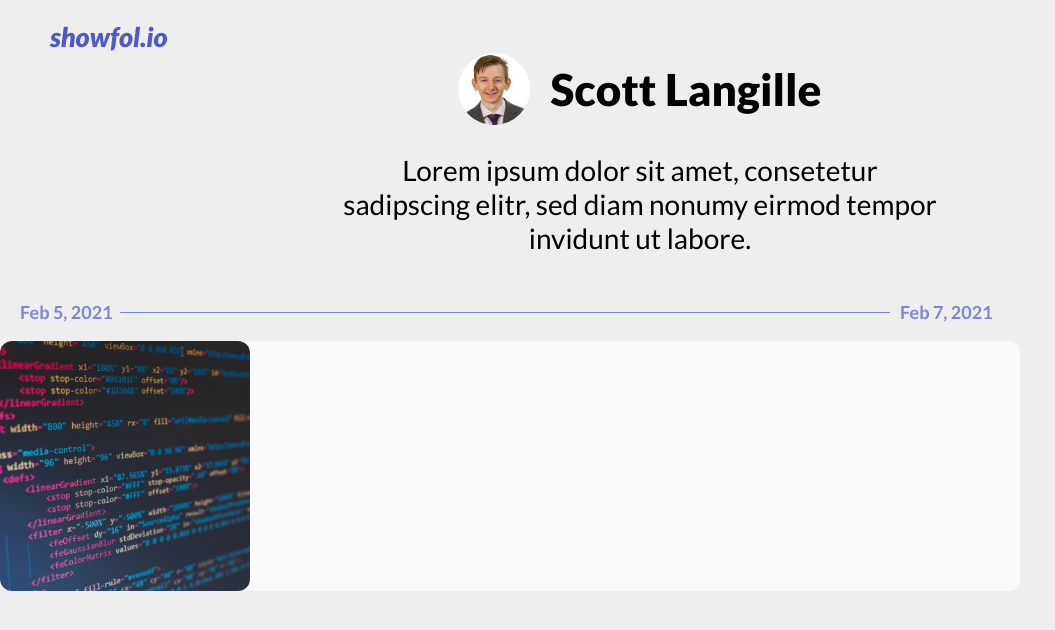
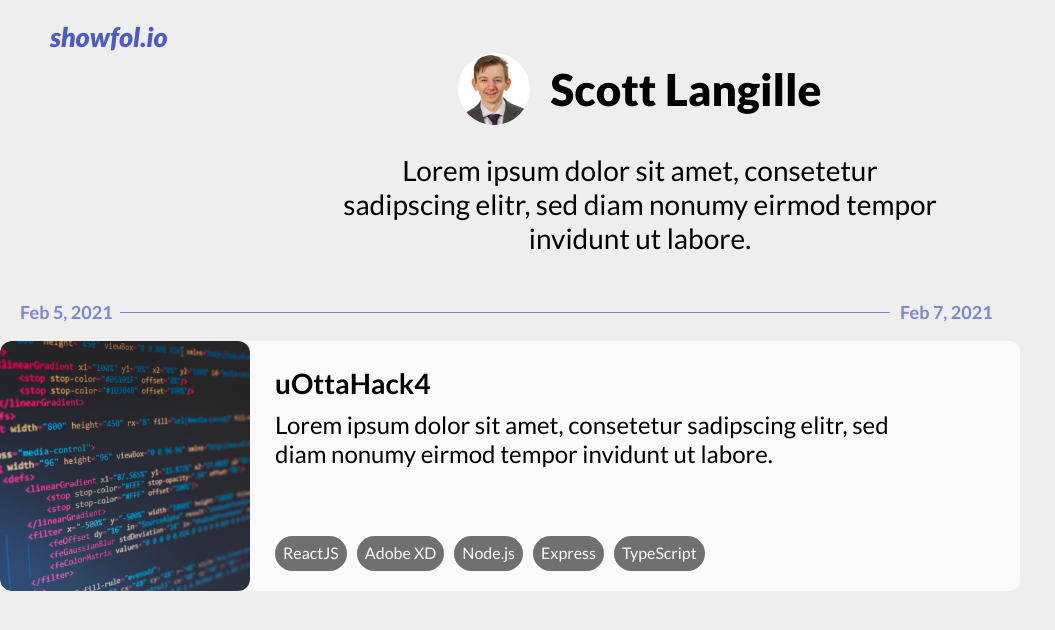
Before and after one commit to eriklangille/uOttaHack4, a React (Create React App) app in the folder showfolio/: page / in a window 1280 px wide. Shown: the top 630 px of the page, without its empty margins (0-1055 px from the left). Built offline with nearby package versions, Linux system fonts and the light colour scheme.

Commit message:
Added Tags

```diff
--- a/showfolio/src/App.tsx
+++ b/showfolio/src/App.tsx
@@ -2,7 +2,7 @@ import React from 'react'
 import './App.scss';
 import Header from './components/Header';
 import Profile from './components/Profile';
-import Project from './components/Project';
+import ProjectCard from './components/ProjectCard';
 
 function App() {
   return (
@@ -13,12 +13,13 @@ function App() {
         Description="Lorem ipsum dolor sit amet, consetetur sadipscing elitr, sed diam nonumy eirmod tempor invidunt ut labore."
         Avatar={process.env.PUBLIC_URL + '/users/scottlangille/avatar.jpg'}
       />
-      <Project
-        Name="uOttaHacks4"
+      <ProjectCard
+        Name="uOttaHack4"
         Image={process.env.PUBLIC_URL + '/users/scottlangille/uOttahacks/image.png'}
         ShortDescription="Lorem ipsum dolor sit amet, consetetur sadipscing elitr, sed diam nonumy eirmod tempor invidunt ut labore."
         StartDate={new Date("2021-02-05 8:00")}
         EndDate={new Date("2021-02-07 8:00")}
+        Tags={["ReactJS", "Adobe XD", "Node.js", "Express", "TypeScript"]}
       />
     </div>
   );
--- a/showfolio/src/components/Project.tsx
+++ /dev/null
@@ -1,39 +0,0 @@
-import React from 'react'
-import style from '../styles/Project.module.scss'
-import DateRange from './DateRange'
-
-type ProjectProps = {
-  Name: string,
-  Image?: string,
-  ShortDescription: string,
-  StartDate: Date,
-  EndDate: Date,
-  Teammates?: Teammate[]
-}
-
-type Teammate = {
-  Name: string,
-  Role: string,
-  Url: string,
-}
-
-const Project = ({Name, Image, ShortDescription, StartDate, EndDate, Teammates}: ProjectProps) => {
-  return (
-    <div className={style.project}>
-      <DateRange
-        StartDate={StartDate}
-        EndDate={EndDate}
-      />
-      <div className={style.body}>
-        <div>
-          <img alt="Project" src={Image} />
-        </div>
-        <div>
-
-        </div>
-      </div>
-    </div>
-  );
-}
-
-export default Project
--- /dev/null
+++ b/showfolio/src/components/ProjectCard.tsx
@@ -0,0 +1,47 @@
+import React from 'react'
+import style from '../styles/ProjectCard.module.scss'
+import DateRange from './DateRange'
+import TagList from './TagList'
+
+type ProjectCardProps = {
+  Name: string,
+  Image?: string,
+  ShortDescription: string,
+  StartDate: Date,
+  EndDate: Date,
+  Tags: string[],
+  Teammates?: Teammate[]
+}
+
+type Teammate = {
+  Name: string,
+  Role: string,
+  Url: string,
+}
+
+const ProjectCard = ({Name, Image, ShortDescription, StartDate, EndDate, Tags, Teammates}: ProjectCardProps) => {
+  return (
+    <div className={style.project}>
+      <DateRange
+        StartDate={StartDate}
+        EndDate={EndDate}
+      />
+      <div className={style.body}>
+        <div>
+          <img alt="Project" src={Image} />
+        </div>
+        <div className={style.information}>
+          <div className={style.textboxes}>
+            <h2 className={style.title}>{Name}</h2>
+            <p className={style.shortdescription}>{ShortDescription}</p>
+          </div>
+          <div>
+            <TagList Tags={Tags} />
+          </div>
+        </div>
+      </div>
+    </div>
+  );
+}
+
+export default ProjectCard
--- /dev/null
+++ b/showfolio/src/components/TagList.tsx
@@ -0,0 +1,14 @@
+import React from 'react';
+import style from '../styles/TagList.module.scss';
+
+type TagsProps = {
+  Tags: string[]
+}
+
+const TagList = ({ Tags }: TagsProps ) => <div className={style.tagGroup}>
+  {Tags.map((tag, index) => <div className={`${style.tag} ${index == Tags.length - 1 ? style.tagLast : style.tagRest}`}>
+    <p className={style.tagText}>{tag}</p>
+  </div>)}
+</div>
+
+export default TagList;
--- a/showfolio/src/styles/Project.module.scss
+++ /dev/null
@@ -1,13 +0,0 @@
-@import './Colors.scss';
-
-
-.project {
-  height: 284px;
-  width: 1020px;
-}
-
-.body {
-  background-color: $white;
-  height: 250px;
-  border-radius: 10px;
-}
--- /dev/null
+++ b/showfolio/src/styles/ProjectCard.module.scss
@@ -0,0 +1,35 @@
+@import './Colors.scss';
+
+
+.project {
+  height: 284px;
+  width: 1020px;
+}
+
+.body {
+  display: flex;
+  flex-flow: row nowrap;
+  background-color: $white;
+  height: 250px;
+  border-radius: 10px;
+  overflow: hidden;
+}
+
+.information {
+  padding: 25px;
+}
+
+.title {
+  font-size: 28px;
+}
+
+.textboxes {
+  margin: 0 100px 0 0;
+  height: 170px;
+  color: $black;
+}
+
+.shortdescription {
+  font-size: 24px;
+  margin: 10px 0 0 0;
+}
--- /dev/null
+++ b/showfolio/src/styles/TagList.module.scss
@@ -0,0 +1,31 @@
+@import './Colors.scss';
+
+.tagGroup {
+  display: flex;
+  flex-flow: row nowrap;
+  overflow: hidden;
+  height: 35px;
+}
+
+.tag {
+  background-color: $grey;
+  border-radius: 20px;
+  padding: 3px 8px;
+}
+
+.tagRest {
+  margin: 0 10px 0 0;
+}
+
+.tagLast {
+  margin: 0;
+}
+
+.tagText {
+  color: $white;
+  margin: 4px 0 0 0;
+}
+
+.TagGroup div {
+  margin: 0 0 0 10px;
+}
```
Also changed, not shown: showfolio/src/components/Categories.tsx (deleted, +0 -7 lines).
